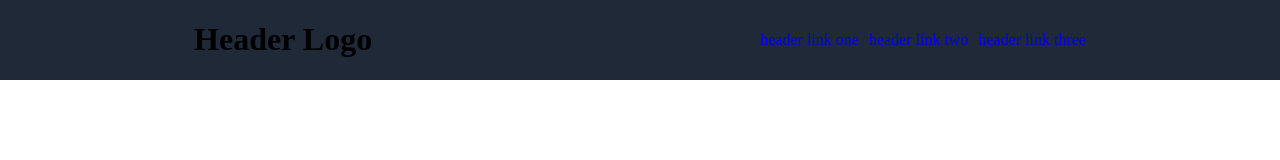
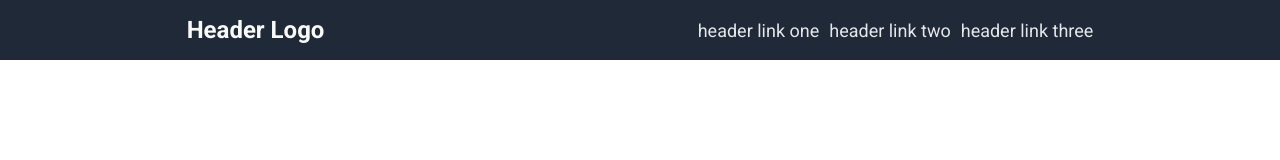
Before and after one commit to CTMendoza/odin-landing-page, a plain HTML site: page index.html in a window 1280 px wide. Drawn offline with Linux system fonts and the light colour scheme.

Commit message:
Completed styling the header of the landing page Added color, font style, and font size to "Header Logo" and <a> tags

```diff
--- a/index.html
+++ b/index.html
@@ -4,6 +4,9 @@
     <meta charset="UTF-8">
     <meta name="viewport" content="width=device-width, initial-scale=1.0">
     <link rel="stylesheet" href="styles.css">
+    <link rel="preconnect" href="https://fonts.googleapis.com">
+    <link rel="preconnect" href="https://fonts.gstatic.com" crossorigin>
+    <link href="https://fonts.googleapis.com/css2?family=Roboto:ital,wght@0,100;0,300;0,400;0,500;0,700;0,900;1,100;1,300;1,400;1,500;1,700;1,900&display=swap" rel="stylesheet">
     <title>Odin Landing Page</title>
 </head>
 <body>
--- a/styles.css
+++ b/styles.css
@@ -6,6 +6,9 @@ body {
 
 a {
     text-decoration: none;
+    font-family: "Roboto", sans-serif;
+    font-size: 18px;
+    color: #E5E7EB;
 }
 
 .row-1 {
@@ -19,7 +22,10 @@ a {
 }
 
 .logo {
-
+    font-family: "Roboto", sans-serif;
+    font-size: 24px;
+    font-weight: bolder;
+    color: #F9FAF8;
 }
 
 .links {
```
